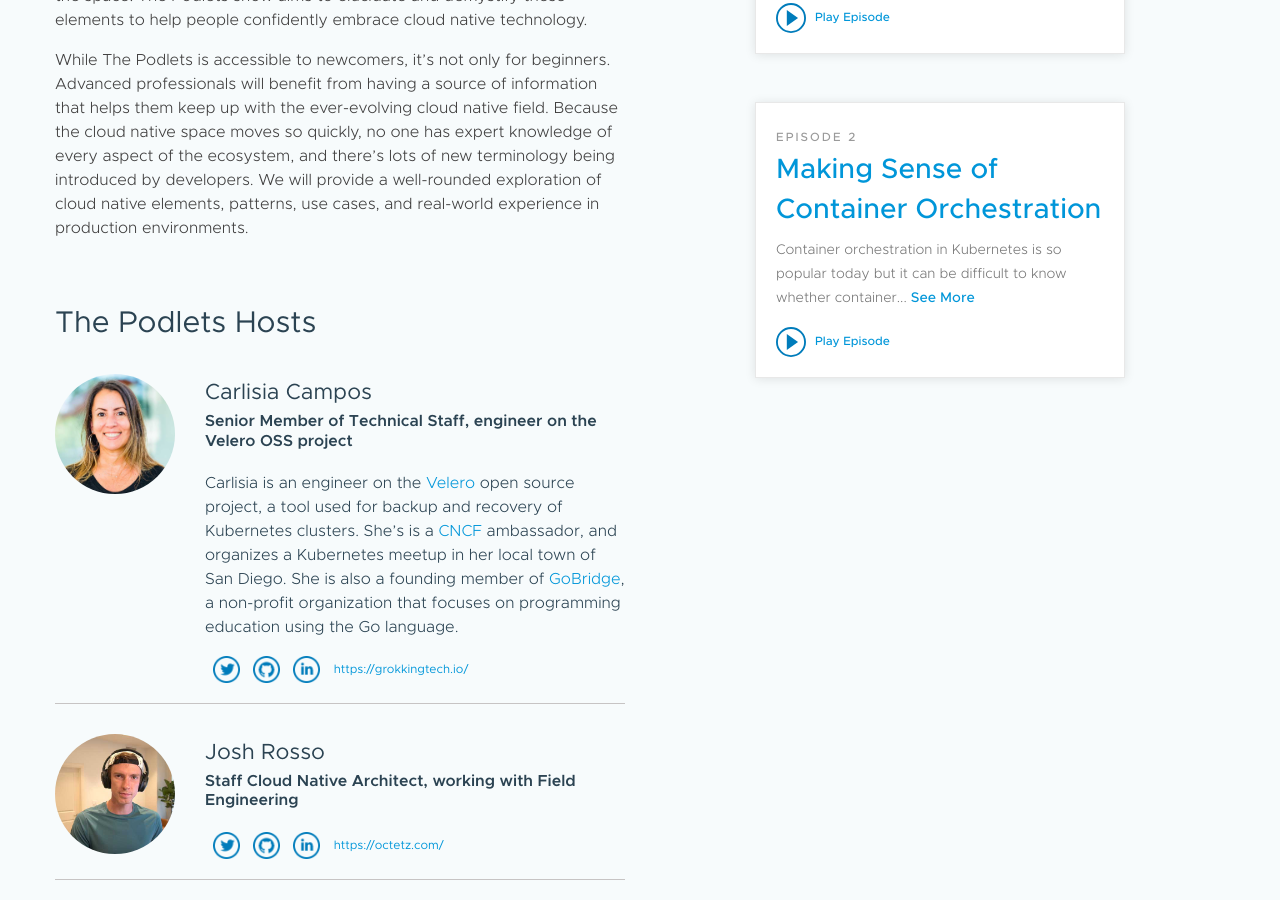
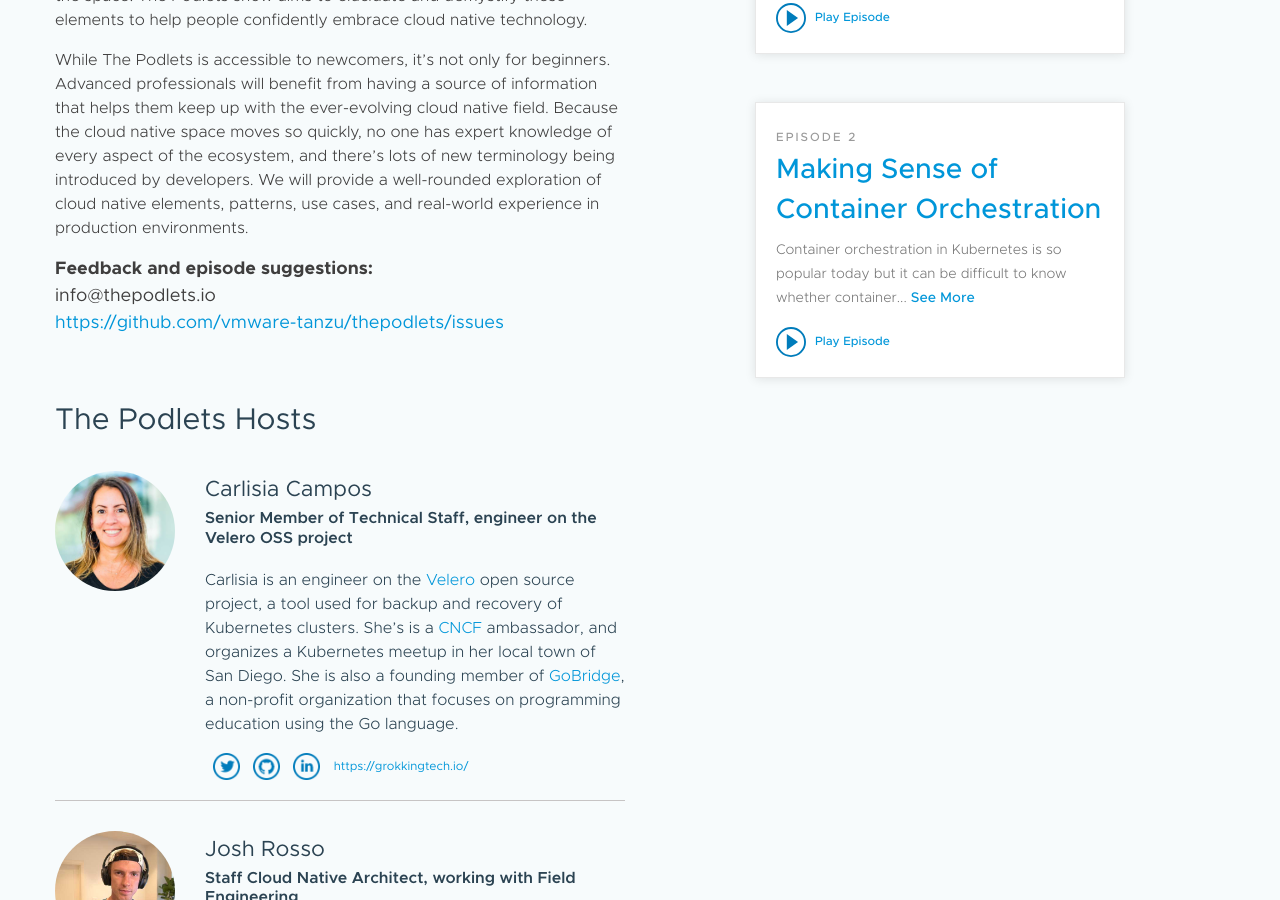
Before and after one commit to vmware-tanzu/thepodlets, a Jekyll site: the page built from site/about.html, in a window 1280 px wide and 900 px high, scrolled down 581 px. Built offline with Jekyll 4.4.1, drawn with Linux system fonts in a browser that asks for light colours; nearby versions of some CDN libraries.

Commit message:
Add contact info
Signed-off-by: Carlisia <carlisia@vmware.com>

```diff
--- a/site/about.html
+++ b/site/about.html
@@ -13,4 +13,8 @@
 <p>
 While The Podlets is accessible to newcomers, it’s not only for beginners. Advanced professionals will benefit from having a source of information that helps them keep up with the ever-evolving cloud native field. Because the cloud native space moves so quickly, no one has expert knowledge of every aspect of the ecosystem, and there’s lots of new terminology being introduced by developers. We will provide a well-rounded exploration of cloud native elements, patterns, use cases, and real-world experience in production environments.
 </p>
+
+<b>Feedback and episode suggestions:</b></br>
+info@thepodlets.io</br>
+<a href="https://github.com/vmware-tanzu/thepodlets/issues" target="_blank">https://github.com/vmware-tanzu/thepodlets/issues</a>
 </font>
```
